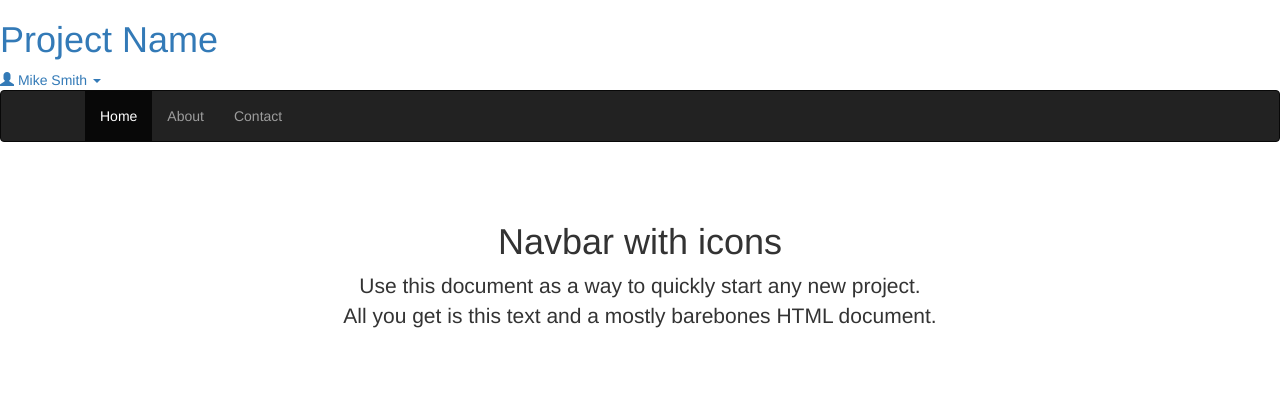
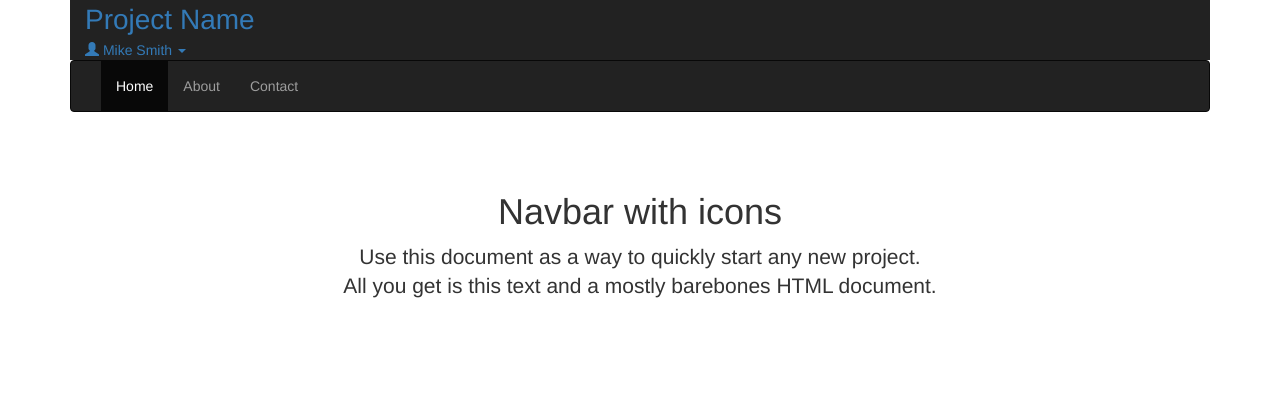
Before and after one commit to JonUK/mobile-web-development-example, a website: page 200_bootstrap3/202_navbar_with_icons.html in a window 1280 px wide. Drawn offline with nearby package versions, Linux system fonts and the light colour scheme.

Commit message:
Initial changes to add navbarbanner

```diff
--- a/200_bootstrap3/202_navbar_with_icons.html
+++ b/200_bootstrap3/202_navbar_with_icons.html
@@ -1,4 +1,3 @@
-
 <!DOCTYPE html>
 <html lang="en">
 <head>
@@ -9,7 +8,8 @@
     <title>Navbar with icons</title>
 
     <!-- Bootstrap core CSS -->
-    <link rel="stylesheet" href="https://maxcdn.bootstrapcdn.com/bootstrap/3.3.7/css/bootstrap.min.css" integrity="sha384-BVYiiSIFeK1dGmJRAkycuHAHRg32OmUcww7on3RYdg4Va+PmSTsz/K68vbdEjh4u" crossorigin="anonymous">
+    <link rel="stylesheet" href="https://maxcdn.bootstrapcdn.com/bootstrap/3.3.7/css/bootstrap.min.css"
+          integrity="sha384-BVYiiSIFeK1dGmJRAkycuHAHRg32OmUcww7on3RYdg4Va+PmSTsz/K68vbdEjh4u" crossorigin="anonymous">
 
     <!-- Custom styles for this template -->
     <style>
@@ -19,13 +19,84 @@
             text-align: center;
         }
 
-
         /* Display the hamburger menu on the left */
         .navbar-toggle {
             float: none;
             margin-left: 15px;
             margin-right: 0;
         }
+
+        .navbarbanner {
+            margin-right: auto;
+            margin-left: auto;
+            padding-left: 15px;
+            padding-right: 15px;
+            background-color: #222;
+        }
+
+        .navbarbanner:before, .navbarbanner:after {
+            content: " ";
+            display: table;
+        }
+
+        /*.navbarbanner:after {*/
+            /*clear: both;*/
+        /*}*/
+
+
+
+        /*.navbarbanner > h1 > span {*/
+            /*float: right;*/
+            /*margin-top: 12px;*/
+            /*margin-left: 4px;*/
+            /*line-height: 22px;*/
+            /*color: white;*/
+        /*}*/
+
+        /*.navbarbanner > h1 > span > span.logo-caption {*/
+            /*float: left;*/
+            /*font-size: 22px;*/
+            /*text-transform: uppercase;*/
+        /*}*/
+
+        /*@media (max-device-width: 480px) {*/
+            /*.navbarbanner > h1 > span > span.logo-caption {*/
+                /*font-size: 16px;*/
+            /*}*/
+        /*}*/
+
+        /*.navbarbanner > h1 > span > span.logo-subcaption {*/
+            /*float: right;*/
+            /*font-size: 12px;*/
+            /*line-height: 12px;*/
+        /*}*/
+
+        /*@media (max-device-width: 480px) {*/
+            /*.navbarbanner > h1 > span > span.logo-subcaption {*/
+                /*font-size: 9px;*/
+                /*line-height: 9px;*/
+            /*}*/
+        /*}*/
+
+        /*.navbarbanner > div.dropdown {*/
+            /*float: right;*/
+            /*margin-top: 14px;*/
+            /*margin-left: 15px;*/
+            /*margin-right: 10px;*/
+        /*}*/
+
+        /*.navbarbanner > div.dropdown > a {*/
+            /*color: white;*/
+        /*}*/
+
+        /*.navbarbanner > div.dropdown > a > span.help-icon {*/
+            /*font-size: 16px;*/
+            /*margin-top: 2px;*/
+        /*}*/
+
+        /*.navbarbanner > div.dropdown > div {*/
+            /*z-index: 1000;*/
+        /*}*/
 
     </style>
 
@@ -34,11 +105,13 @@
 <body>
 
 
+<div class="container">
+
+
+
     <header class="navbarbanner" role="banner">
 
-    <h1>
-        <a href="#">Project Name</a>
-    </h1>
+        <a href="#" style="font-size: 2em;">Project Name</a>
 
         <div class="dropdown">
             <a href="#" data-toggle="dropdown" class="dropdown-toggle" aria-haspopup="true" aria-expanded="false">
@@ -53,12 +126,12 @@
     </header>
 
 
-
     <nav class="navbar navbar-inverse">
         <div class="container">
 
             <div class="navbar-header">
-            <button type="button" class="navbar-toggle collapsed" data-toggle="collapse" data-target="#navbar" aria-expanded="false" aria-controls="navbar">
+                <button type="button" class="navbar-toggle collapsed" data-toggle="collapse" data-target="#navbar"
+                        aria-expanded="false" aria-controls="navbar">
                     <span class="sr-only">Toggle navigation</span>
                     <span class="icon-bar"></span>
                     <span class="icon-bar"></span>
@@ -79,11 +152,11 @@
 
 
 
-<div class="container">
 
     <div class="starter-template">
         <h1>Navbar with icons</h1>
-        <p class="lead">Use this document as a way to quickly start any new project.<br> All you get is this text and a mostly barebones HTML document.</p>
+        <p class="lead">Use this document as a way to quickly start any new project.<br> All you get is this text and a
+            mostly barebones HTML document.</p>
     </div>
 
 </div><!-- /.container -->
@@ -93,7 +166,9 @@
 ================================================== -->
 <!-- Placed at the end of the document so the pages load faster -->
 <script src="https://ajax.googleapis.com/ajax/libs/jquery/1.12.4/jquery.min.js"></script>
-<script src="https://maxcdn.bootstrapcdn.com/bootstrap/3.3.7/js/bootstrap.min.js" integrity="sha384-Tc5IQib027qvyjSMfHjOMaLkfuWVxZxUPnCJA7l2mCWNIpG9mGCD8wGNIcPD7Txa" crossorigin="anonymous"></script>
+<script src="https://maxcdn.bootstrapcdn.com/bootstrap/3.3.7/js/bootstrap.min.js"
+        integrity="sha384-Tc5IQib027qvyjSMfHjOMaLkfuWVxZxUPnCJA7l2mCWNIpG9mGCD8wGNIcPD7Txa"
+        crossorigin="anonymous"></script>
 
 </body>
 </html>
```
Lines whose indentation alone changed are shown as unchanged.
